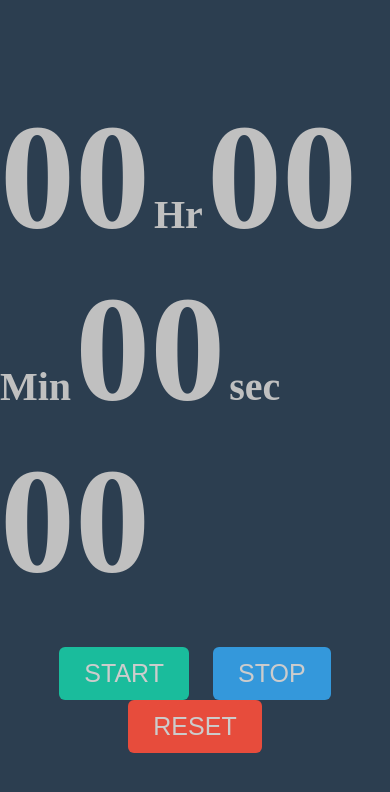
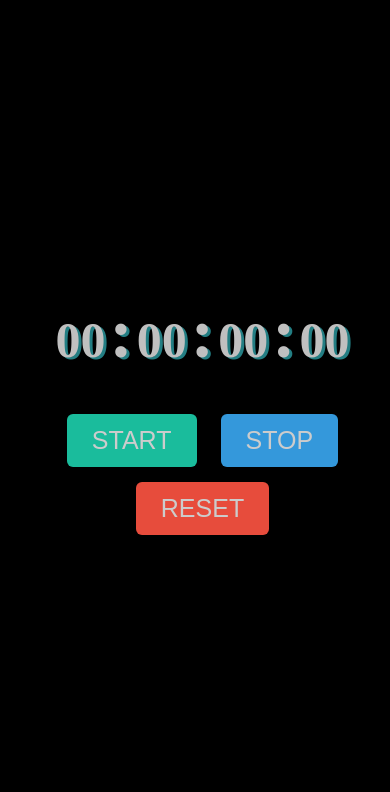
Before and after one commit to Gurnav224/Stopwatch, a plain HTML site: page index.html in a window 390 px wide. Drawn offline with Linux system fonts and the light colour scheme.

Commit message:
made responsive

```diff
--- a/css/style.css
+++ b/css/style.css
@@ -7,7 +7,7 @@
 
 
 body{
-    background-color:#2c3e50 ;
+    background:#000000;
     display: flex;
     justify-content: center;
     align-items: center;
@@ -16,6 +16,9 @@ body{
 
 #container{
     color: silver;
+    text-shadow: #237e83 3px 2px;
+    font-weight: 900;
+
 }
 
 .digit{
@@ -24,7 +27,7 @@ body{
 }
 
 .txt{
-    font-size: 40px;
+    font-size: 180px;
      font-weight: bold;
 }
 
@@ -35,7 +38,9 @@ body{
     margin-top: 40px;
 }
 
-
+#time{
+    text-align: center;
+}
 .btn{
     padding: 12px 25px;
     font-size: 25px;
@@ -44,6 +49,8 @@ body{
     cursor: pointer;
     border: none;
     border-radius:6px ;
+
+
 }
 
 #start{
@@ -57,3 +64,67 @@ body{
 #reset{
    background-color: #e74c3c;
 }
+
+
+
+
+/* responsive code start here */
+
+@media screen and (max-width:1100px) {
+    body{
+        display: flex;
+        justify-content: center;
+        align-items: center;
+        height: 100vh;
+    }
+
+    .digit{
+        font-size: 100px;
+        font-weight:bold;
+    }
+
+    .txt{
+        font-size: 90px;
+    }
+}
+
+
+@media screen and (max-width:650px) {
+    body{
+        display: flex;
+        justify-content: center;
+        align-items: center;
+        height: 100vh;
+    }
+
+    .digit{
+        font-size: 70px;
+        font-weight:bold;
+    }
+
+    .txt{
+        font-size: 70px;
+    }
+
+
+    @media screen and (max-width:450px) {
+        body{
+            display: flex;
+            justify-content: center;
+            align-items: center;
+            height: 100vh;
+            margin-left: 15px;
+        }
+
+        .digit{
+            font-size: 50px;
+            font-weight:bold;
+        }
+
+  .btn{
+    margin-bottom: 15px;
+
+  }
+
+    }
+}
--- a/index.html
+++ b/index.html
@@ -13,13 +13,13 @@
         <div id="time">
 
          <span class="digit" id="hr">00</span>
-         <span class="txt">Hr</span>
+         <span class="txt">:</span>
 
          <span class="digit" id="min">00</span>
-         <span class="txt">Min</span>
+         <span class="txt">:</span>
 
          <span class="digit" id="sec">00</span>
-         <span class="txt">sec</span>
+         <span class="txt">:</span>
 
          <span class="digit" id="count">00</span>
 
```
